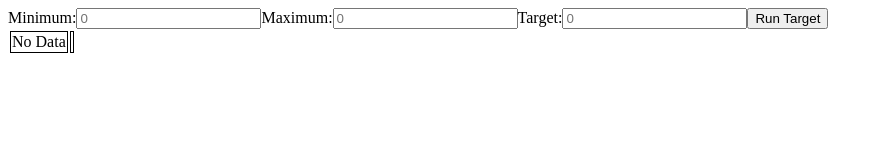
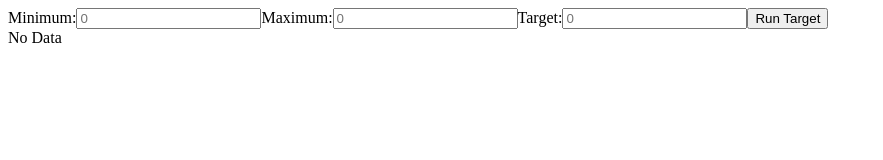
Before and after one commit to zombie1864/is_match, a React (Create React App) app: page / in a window 1280 px wide. Shown: the top 160 px of the page, without its empty margins (0-883 px from the left). Built offline with nearby package versions, Linux system fonts and the light colour scheme.

Commit message:
minor changes

```diff
--- a/src/components/Form.tsx
+++ b/src/components/Form.tsx
@@ -1,6 +1,5 @@
 import React, { Component } from 'react'
 import Table from './Table'
-import PieChart from './PieChart'
 import { isNumValidator, formFieldsValidator } from './validators'
 
 interface Istate {
@@ -83,19 +82,7 @@ class Form extends Component<{}, Istate> {
         {this.state.renderTimedErrMsg ? this.renderErr() : null }
         {this.state.renderUntimedErrMsg ? this.renderErr() : null }
         {this.formFunc()}
-        {/* {this.state.mount ? <Table formFields={this.state.formFields}/>: 'No Data' } */}
-        <table>
-          <tbody>
-            <tr>
-              <td style={ {border: '1px solid black'} }>
-                {this.state.mount ? <Table formFields={this.state.formFields}/>: 'No Data' }
-              </td>
-              <td style={ {border: '1px solid black'} }>
-                {this.state.mount ? <PieChart />: null }
-              </td>
-            </tr>
-          </tbody>
-        </table>
+        {this.state.mount ? <Table formFields={this.state.formFields}/> : 'No Data' }
       </div>
     )
   }
--- a/src/components/PieChart.tsx
+++ b/src/components/PieChart.tsx
@@ -1,21 +1,18 @@
-import React, { Component } from 'react'
+interface Iprops {
+    isMatch: {
+        YESs: number,
+        NOs: number
+    }
+}
 
-// interface Iprops {
-//     YESs: number,
-//     NOs: number
-// }
-// <{isMatch:Iprops}, {}>
-
-class PieChart extends Component {
-    render() {
+const PieChart = (props: Iprops) => {
         return (
             <div>
                 <h1>Pie</h1>
-                {/* <h2>Yeses:{this.props.isMatch.YESs}</h2>
-                <h2>Nos:{this.props.isMatch.NOs}</h2>               */}
+                <h2>Yeses:{props.isMatch.YESs}</h2>
+                <h2>Nos:{props.isMatch.NOs}</h2>
             </div>
         )
-    }
 }
 
 export default PieChart
--- a/src/components/Table.tsx
+++ b/src/components/Table.tsx
@@ -1,5 +1,5 @@
 import React, { Component } from 'react'
-// import PieChart from './PieChart'
+import PieChart from './PieChart'
 
 interface Iprops {
     minimum: string,
@@ -67,6 +67,7 @@ class Table extends Component<{formFields:Iprops}, Istate> {
                     {tableHeaders.map( (th, idx) => {
                         return <th key={idx}>{th}</th>
                     })}
+
                 </tr>
                 {this.state.attempts.map( (attemptNum, idx) => {
                     return <tr key={idx}>
@@ -77,6 +78,7 @@ class Table extends Component<{formFields:Iprops}, Istate> {
                     </tr>
                 })}
             </tbody>
+            {/* <PieChart isMatch={this.state.isMatch}/> */}
         </table>
         return table
     }
@@ -87,7 +89,7 @@ class Table extends Component<{formFields:Iprops}, Istate> {
         return (
             <div>
                 {this.tableGenerator()}
-                {/* <PieChart isMatch={this.state.isMatch}/> */}
+                <PieChart isMatch={this.state.isMatch}/>
             </div>
         )
     }
```
